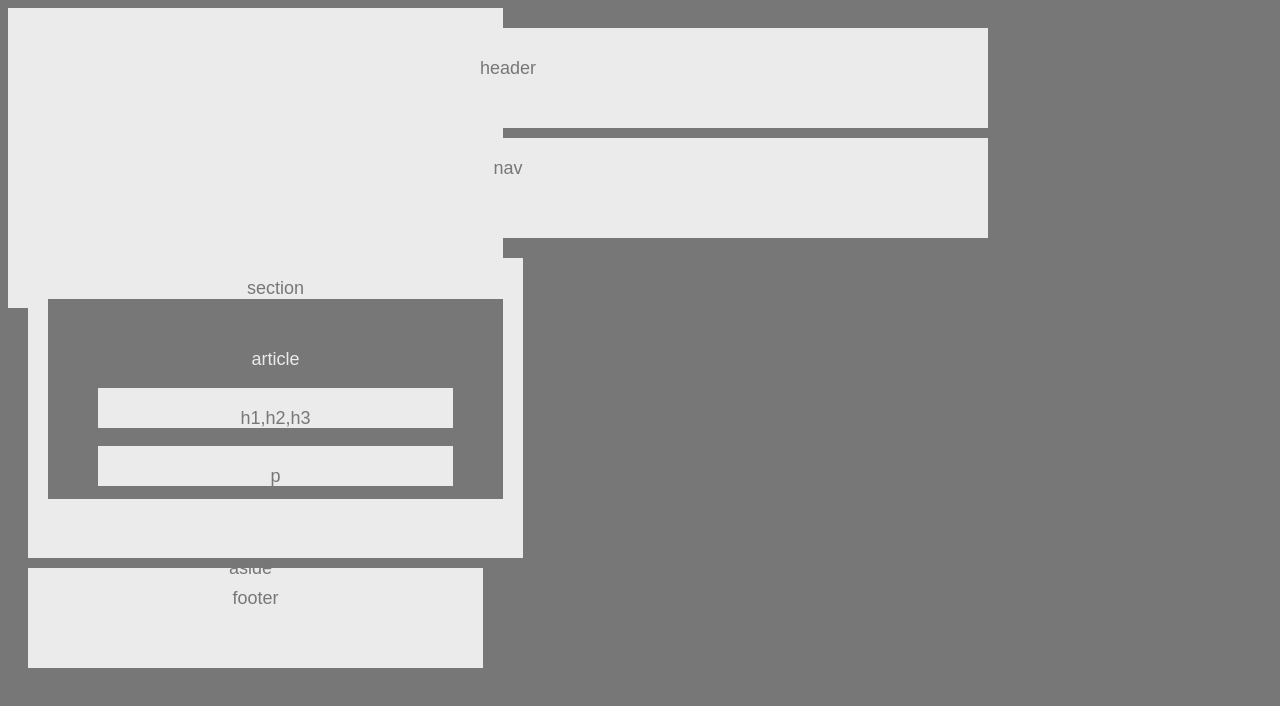
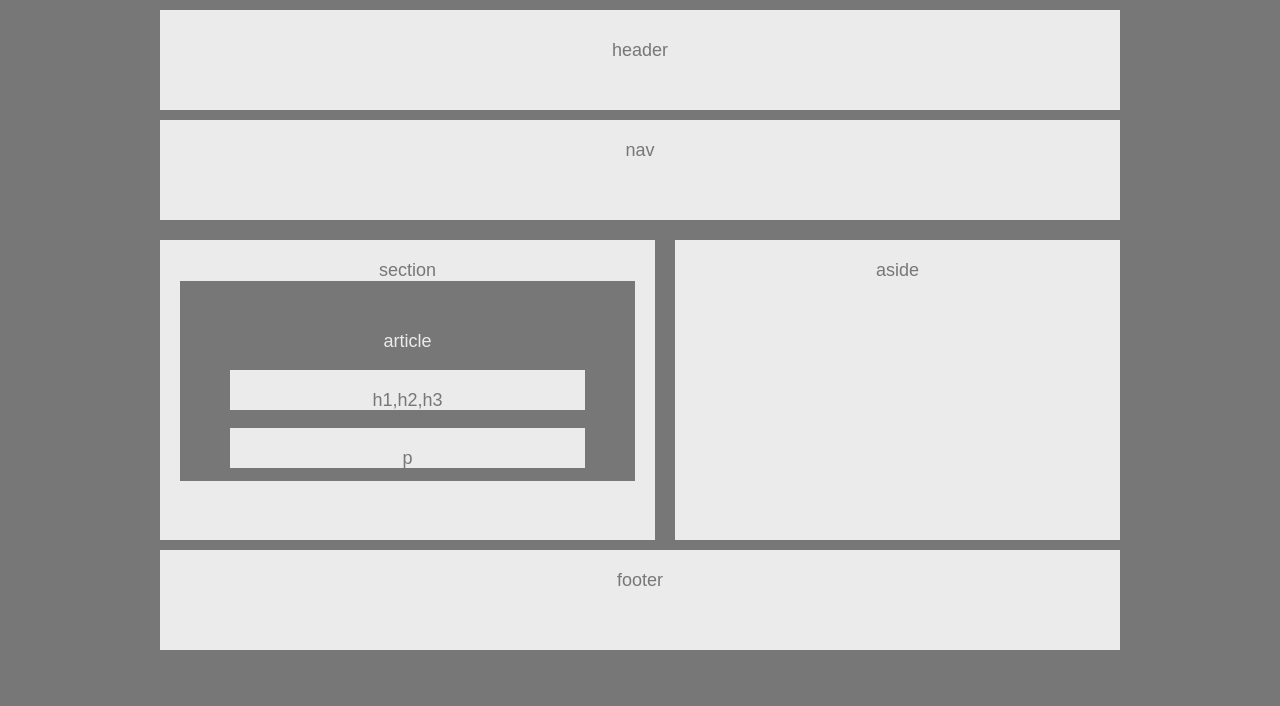
Before and after one commit to behzad00/HW-Wireframe, a plain HTML site: page index.html in a window 1280 px wide. Drawn offline with Linux system fonts and the light colour scheme.

Commit message:
update 2/14/2017

```diff
--- a/index.html
+++ b/index.html
@@ -9,7 +9,6 @@
 
 <body>
     <div class="wrapper">
-        <section id="content">
         <header> header </header>
         <nav> nav </nav>
         <div>
@@ -20,9 +19,8 @@
                 </article>
             </section>
         </div>
-            <aside> aside </aside>
+        <aside>aside </aside>
         <footer>footer </footer>
-        </section>
     </div>
 </body>
 
--- a/style.css
+++ b/style.css
@@ -1,92 +1,88 @@
 * {
     box-sizing: border-box;
-
+    text-align: center;
 }
 
-body{
+body {
     font-size: 18px;
     font-family: 'Arial', 'Helvetica Neue', Helvetica, sans-serif;
-	background:#777;
+    background: #777;
     width: 960px;
-    text-align:center;
+    text-align: center;
+    margin: auto;
 }
 
 
-
 header {
+	margin-top: 10px;
     background: #ebebeb;
-	color:#777;
+    color: #777;
     width: 960px;
     height: 100px;
     margin-bottom: 10px;
     padding: 30px;
-    text-align:center;
+
 }
 
-nav{
+nav {
     background: #ebebeb;
-	color:#777;
+    color: #777;
     width: 960px;
     height: 100px;
     margin-bottom: 20px;
     padding: 20px;
-	text-align:center;
+    text-align: center;
 }
 
-section{
-	float:left;
+section {
+    float: left;
     color: #777;
     position: relative;
-	width:495px;
+    width: 495px;
     background: #ebebeb;
-	text-align:center;
+    text-align: center;
     padding: 20px;
     height: 300px;
 
 }
 
-article{
-	background:#777;
-	color:#ebebeb;
+article {
+    background: #777;
+    color: #ebebeb;
     position: relative;
     padding: 50px;
-	text-align:center;
+    text-align: center;
     height: 200px;
 }
 
-
-
-p{
+p {
     background: #ebebeb;
     color: #777;
-
     padding: 20px;
     height: 30px;
-	text-align:center;
+    text-align: center;
     margin-bottom: 10px;
 }
 
-aside{
-
-	width:445px;
-	color"#777;
+aside {
+    width: 445px;
+    color: #777;
     background: #ebebeb;
-	text-align:center;
-	padding: 20px ;
+    text-align: center;
+    padding: 20px;
     height: 300px;
     margin-bottom: 10px;
-
+    float:right;
 }
 
 
-footer{
-	clear:both;
-	color"#777;
+footer {
+    clear: both;
+    color: #777;
     width: 960px;
     background: #ebebeb;
     height: 100px;
     margin-bottom: 20px;
     padding: 20px;
-	text-align:center;
-
+    text-align: center;
 }
```
Lines whose indentation alone changed are shown as unchanged.
